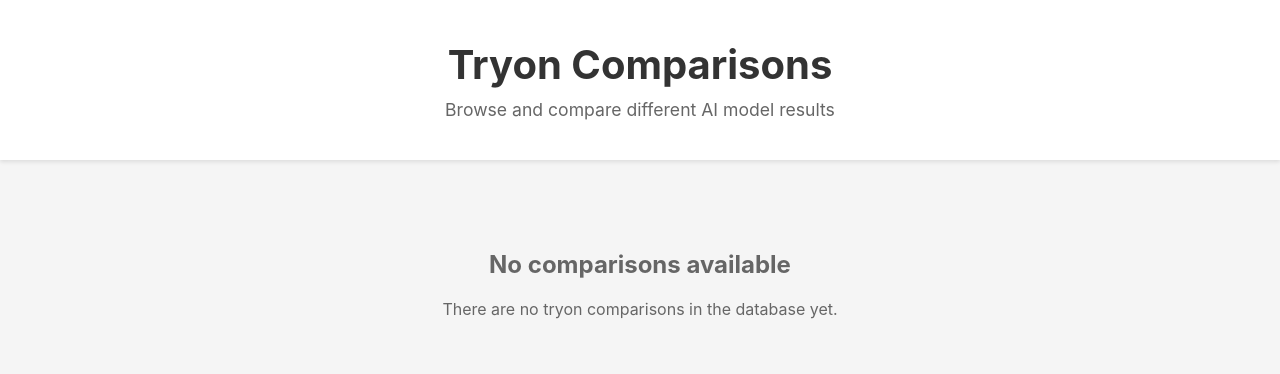
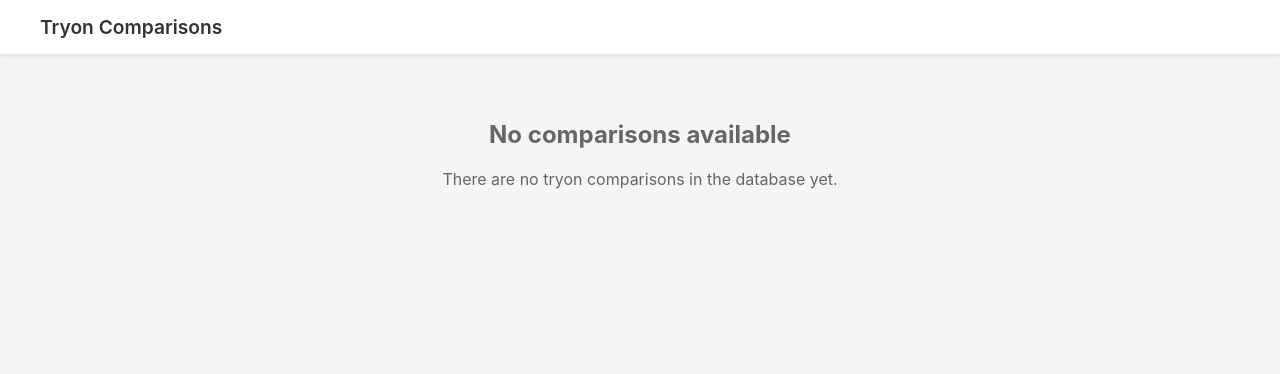
Before and after one commit to AlphaBake-TRI3D/Tryon-Bakery, a Django app: page / in a window 1280 px wide. Shown: the top 374 px of the page. Run offline with Django 5.2, Linux system fonts and the light colour scheme; data that the repository does not hold is empty.

Commit message:
prelogin

```diff
--- a/tryon_menu/main/templates/main/index.html
+++ b/tryon_menu/main/templates/main/index.html
@@ -8,7 +8,7 @@
     <style>
         body {
             margin: 0;
-            padding: 0;
+            padding-top: 60px;
             background-color: #f5f5f5;
             font-family: -apple-system, BlinkMacSystemFont, "Segoe UI", Roboto, Helvetica, Arial, sans-serif;
         }
@@ -115,10 +115,8 @@
     </style>
 </head>
 <body>
-    <div class="header">
-        <h1>Tryon Comparisons</h1>
-        <p>Browse and compare different AI model results</p>
-    </div>
+    {% include 'main/navbar.html' %}
+
 
     <div class="container">
         {% if batches %}
--- /dev/null
+++ b/tryon_menu/main/templates/main/navbar.html
@@ -0,0 +1,38 @@
+{% load static %}
+<nav class="navbar">
+    <div class="navbar-content">
+        <a href="{% url 'index' %}" class="nav-link">Tryon Comparisons</a>
+    </div>
+</nav>
+
+<style>
+    .navbar {
+        background-color: #fff;
+        box-shadow: 0 2px 4px rgba(0,0,0,0.1);
+        padding: 15px 20px;
+        position: fixed;
+        top: 0;
+        left: 0;
+        right: 0;
+        z-index: 1000;
+    }
+
+    .navbar-content {
+        max-width: 1200px;
+        margin: 0 auto;
+        display: flex;
+        align-items: center;
+    }
+
+    .nav-link {
+        text-decoration: none;
+        color: #333;
+        font-weight: 600;
+        font-size: 1.2em;
+        transition: color 0.3s ease;
+    }
+
+    .nav-link:hover {
+        color: #666;
+    }
+</style>
```
Also changed, not shown: tryon_menu/main/templates/main/comparison.html (+13 -8 lines).
